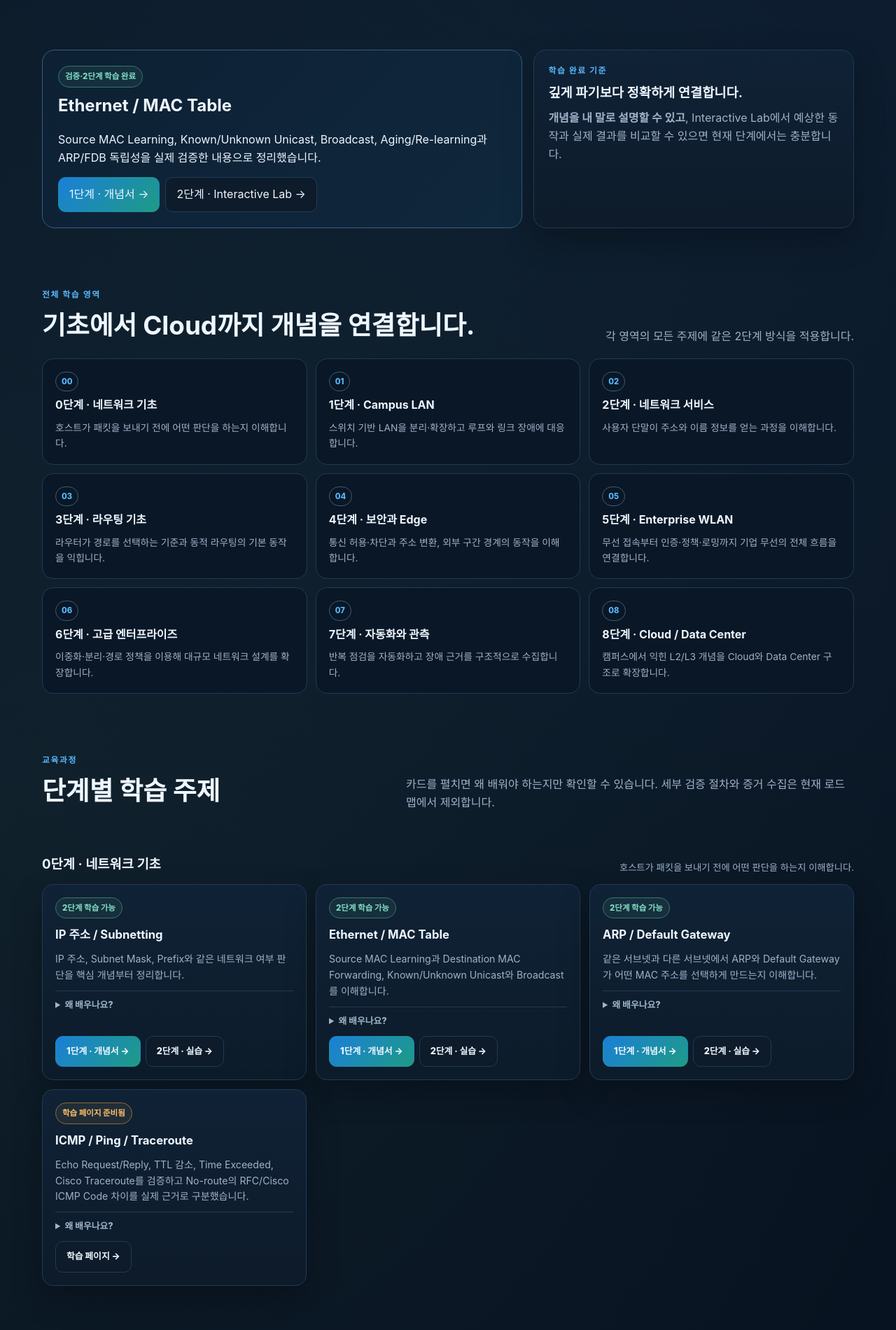
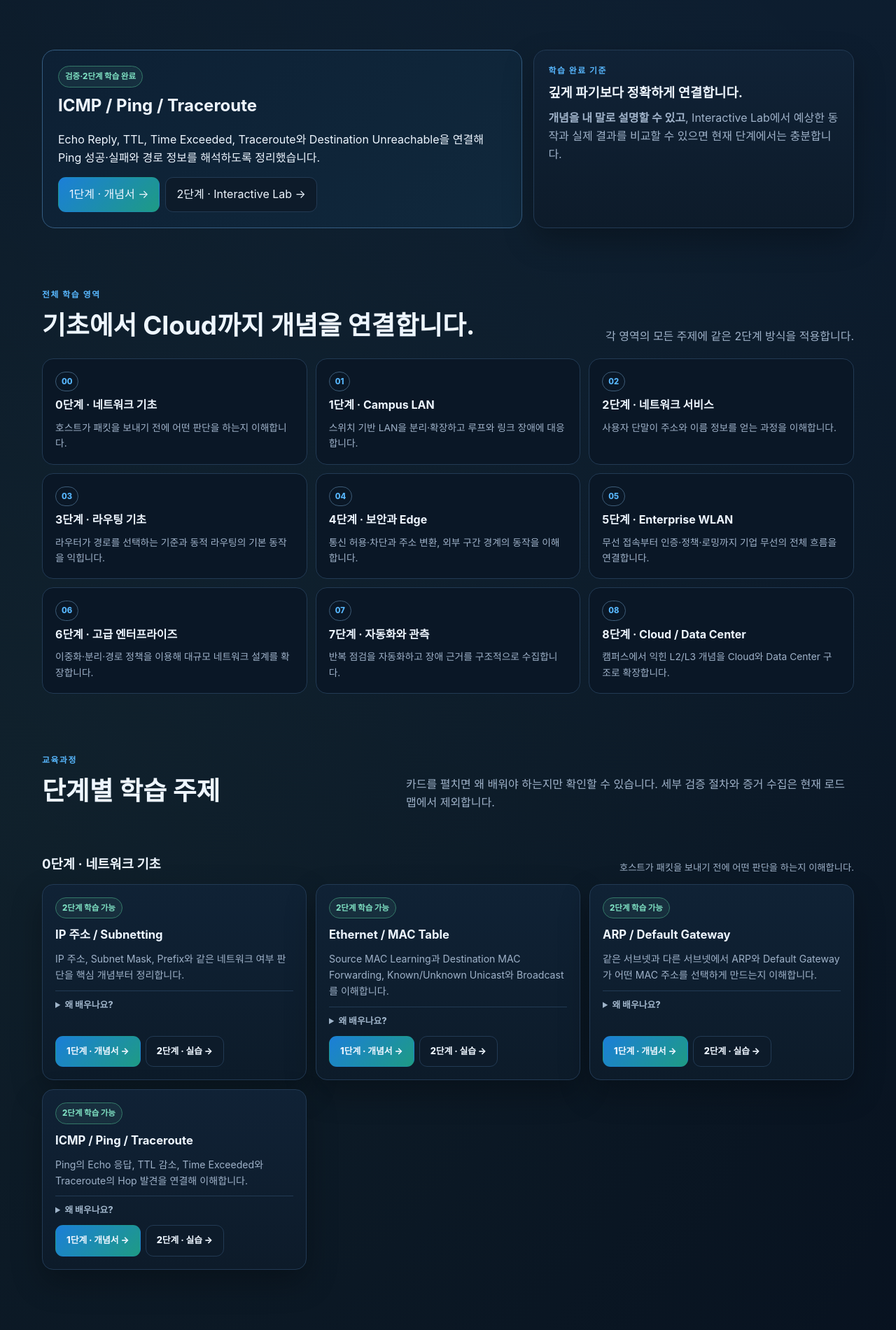
Before and after one commit to sebia1993/sebia1993.github.io, a website: page roadmap.html in a window 1280 px wide. Shown: the part 640-2540 px from the top of the page at 70% size. Drawn offline with Linux system fonts and the light colour scheme.

Commit message:
Show ICMP troubleshooting as latest completed topic

```diff
--- a/roadmap.html
+++ b/roadmap.html
@@ -59,11 +59,11 @@
   <div class="shell focus">
     <article class="focus-main">
       <span class="badge active">검증·2단계 학습 완료</span>
-      <h2>Ethernet / MAC Table</h2>
-      <p>Source MAC Learning, Known/Unknown Unicast, Broadcast, Aging/Re-learning과 ARP/FDB 독립성을 실제 검증한 내용으로 정리했습니다.</p>
+      <h2>ICMP / Ping / Traceroute</h2>
+      <p>Echo Reply, TTL, Time Exceeded, Traceroute와 Destination Unreachable을 연결해 Ping 성공·실패와 경로 정보를 해석하도록 정리했습니다.</p>
       <div class="focus-actions">
-        <a class="btn primary" href="./labs/ethernet-mac-table.html">1단계 · 개념서 →</a>
-        <a class="btn" href="./labs/ethernet-mac-table-simulator.html">2단계 · Interactive Lab →</a>
+        <a class="btn primary" href="./labs/icmp-troubleshooting.html">1단계 · 개념서 →</a>
+        <a class="btn" href="./labs/icmp-troubleshooting-simulator.html">2단계 · Interactive Lab →</a>
       </div>
     </article>
     <article class="card">
@@ -139,13 +139,15 @@
 const interactiveUrls={
   'ip-subnetting':'./labs/ip-subnetting-simulator.html',
   'ethernet-mac-table':'./labs/ethernet-mac-table-simulator.html',
-  'arp-default-gateway':'./labs/arp-default-gateway-simulator.html'
+  'arp-default-gateway':'./labs/arp-default-gateway-simulator.html',
+  'icmp-troubleshooting':'./labs/icmp-troubleshooting-simulator.html'
 };
 
 const summaryOverrides={
   'ip-subnetting':'IP 주소, Subnet Mask, Prefix와 같은 네트워크 여부 판단을 핵심 개념부터 정리합니다.',
   'ethernet-mac-table':'Source MAC Learning과 Destination MAC Forwarding, Known/Unknown Unicast와 Broadcast를 이해합니다.',
-  'arp-default-gateway':'같은 서브넷과 다른 서브넷에서 ARP와 Default Gateway가 어떤 MAC 주소를 선택하게 만드는지 이해합니다.'
+  'arp-default-gateway':'같은 서브넷과 다른 서브넷에서 ARP와 Default Gateway가 어떤 MAC 주소를 선택하게 만드는지 이해합니다.',
+  'icmp-troubleshooting':'Ping의 Echo 응답, TTL 감소, Time Exceeded와 Traceroute의 Hop 발견을 연결해 이해합니다.'
 };
 
 fetch('./learning-data.json',{cache:'no-store'}).then(function(r){
```
